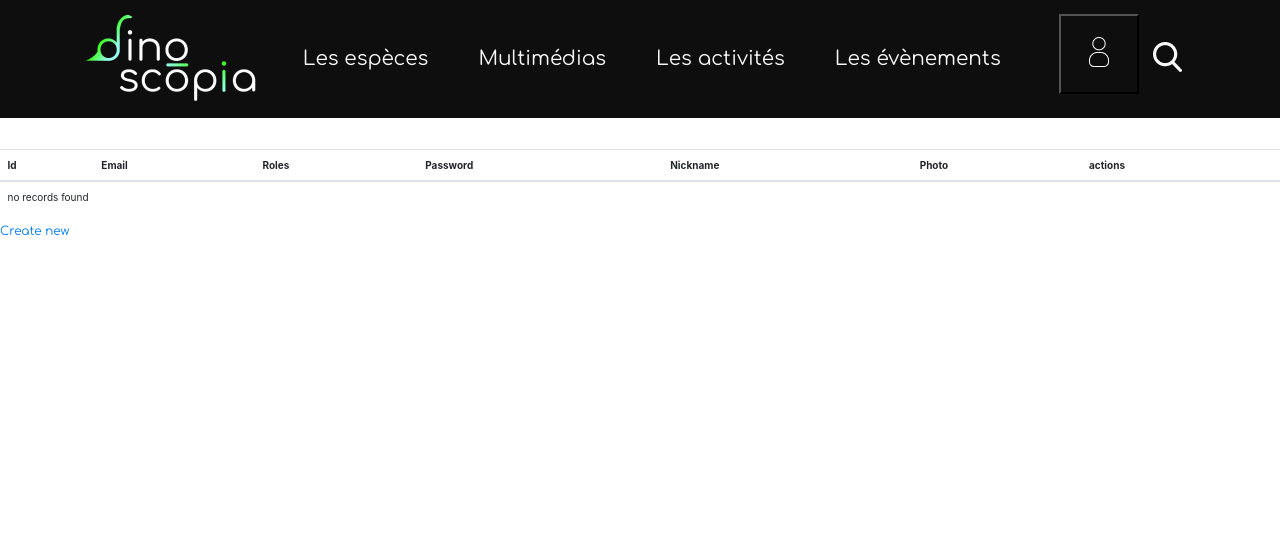
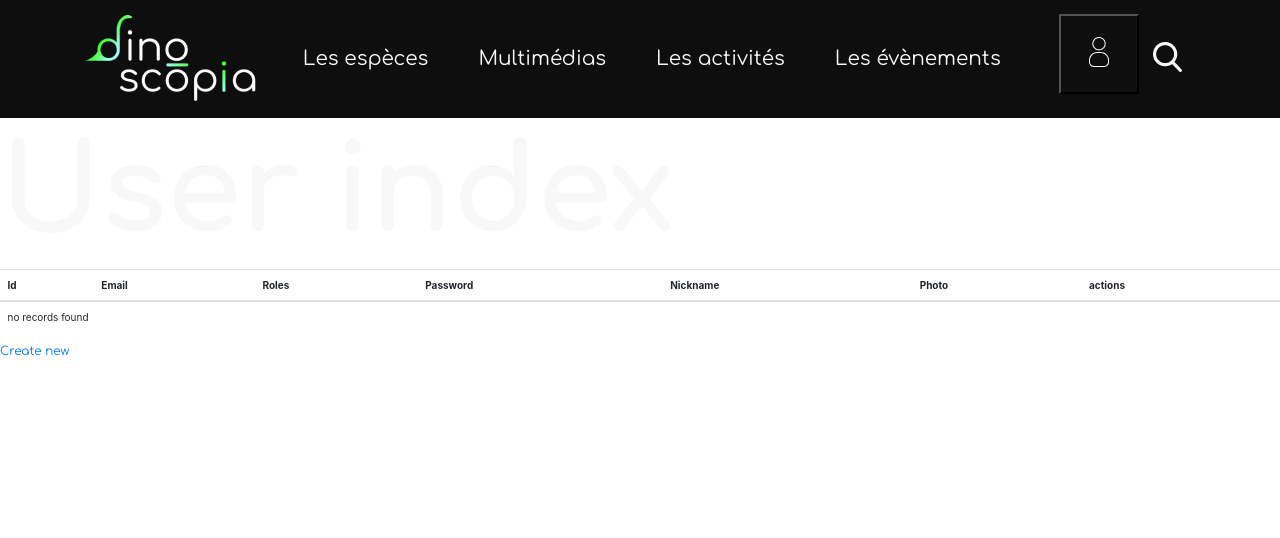
Before and after one commit to HonoreMorel/Projet-de-fin-d-etude, a Symfony app: template templates/user/index.html.twig in a window 1280 px wide. Shown: the top 538 px of the page. Run offline with Twig, Linux system fonts and the light colour scheme; the template is opened without the code that fills it, so the values that code supplies are empty; some libraries are stand-ins or nearby versions.

Commit message:
mofification marge header

```diff
--- a/public/css/style-base.css
+++ b/public/css/style-base.css
@@ -215,6 +215,9 @@ footer a:hover {
 
 }
 
+header{
+  margin-bottom: 120px;
+}
 .modal.active {
   transform: translate(-50%, -50%) scale(1.5);
 }
```
